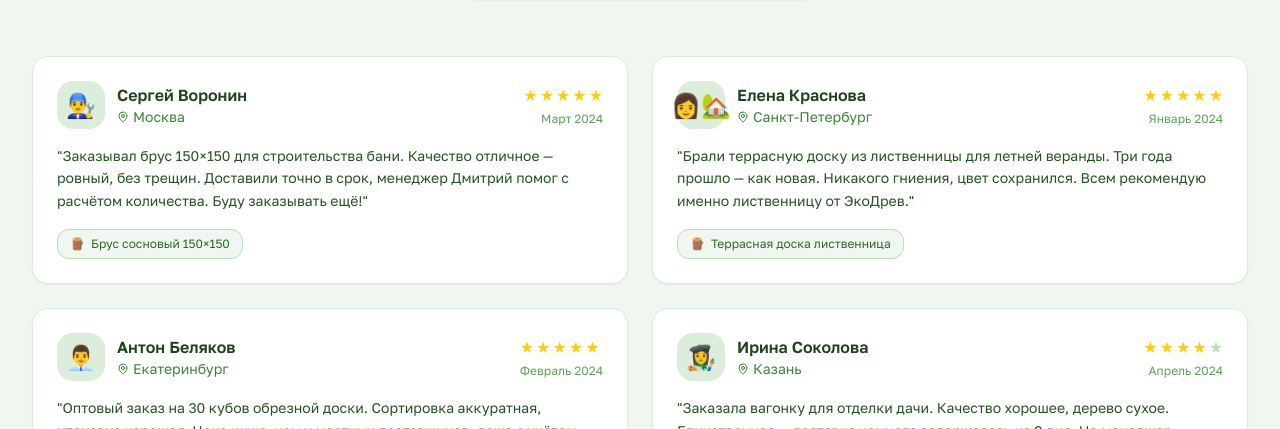
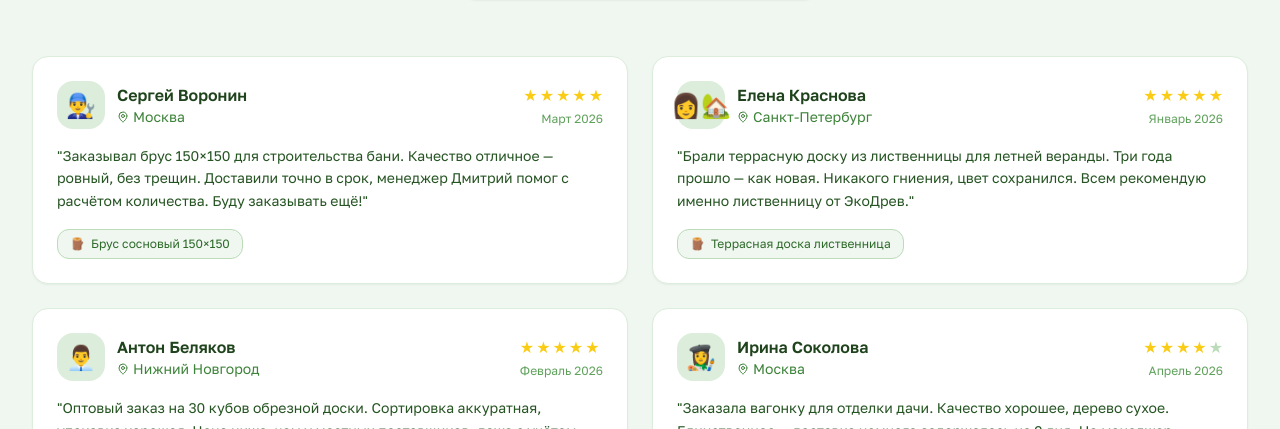
Before and after one commit to pr-poehali-dev/eco-wood-website, a React (Vite) app: page / in a window 1280 px wide. Shown: the part 5366-5795 px from the top of the page. Built offline with nearby package versions, Linux system fonts and the light colour scheme.

Commit message:
feat: update reviews locations and year

```diff
--- a/src/components/ReviewsSection.tsx
+++ b/src/components/ReviewsSection.tsx
@@ -7,7 +7,7 @@ const reviews = [
     name: 'Сергей Воронин',
     city: 'Москва',
     rating: 5,
-    date: 'Март 2024',
+    date: 'Март 2026',
     text: 'Заказывал брус 150×150 для строительства бани. Качество отличное — ровный, без трещин. Доставили точно в срок, менеджер Дмитрий помог с расчётом количества. Буду заказывать ещё!',
     product: 'Брус сосновый 150×150',
     avatar: '👨‍🔧',
@@ -18,47 +18,47 @@ const reviews = [
     city: 'Санкт-Петербург',
     rating: 5,
     text: 'Брали террасную доску из лиственницы для летней веранды. Три года прошло — как новая. Никакого гниения, цвет сохранился. Всем рекомендую именно лиственницу от ЭкоДрев.',
-    date: 'Январь 2024',
+    date: 'Январь 2026',
     product: 'Террасная доска лиственница',
     avatar: '👩‍🏡',
   },
   {
     id: 3,
     name: 'Антон Беляков',
-    city: 'Екатеринбург',
+    city: 'Нижний Новгород',
     rating: 5,
     text: 'Оптовый заказ на 30 кубов обрезной доски. Сортировка аккуратная, упаковка хорошая. Цена ниже, чем у местных поставщиков, даже с учётом доставки. Работаем постоянно!',
-    date: 'Февраль 2024',
+    date: 'Февраль 2026',
     product: 'Доска обрезная (оптом)',
     avatar: '👨‍💼',
   },
   {
     id: 4,
     name: 'Ирина Соколова',
-    city: 'Казань',
+    city: 'Москва',
     rating: 4,
     text: 'Заказала вагонку для отделки дачи. Качество хорошее, дерево сухое. Единственное — доставка немного задержалась на 2 дня. Но менеджер предупредил заранее. В целом довольна.',
-    date: 'Апрель 2024',
+    date: 'Апрель 2026',
     product: 'Вагонка сосновая',
     avatar: '👩‍🎨',
   },
   {
     id: 5,
     name: 'Николай Фёдоров',
-    city: 'Новосибирск',
+    city: 'Санкт-Петербург',
     rating: 5,
     text: 'Строю дом из бруса. ЭкоДрев — лучший поставщик из тех, что я нашёл. Геометрия точная, влажность в норме. Калькулятор на сайте очень помог с расчётом — сэкономил время и деньги.',
-    date: 'Март 2024',
+    date: 'Март 2026',
     product: 'Брус сосновый (крупный заказ)',
     avatar: '👷',
   },
   {
     id: 6,
     name: 'Анастасия Миронова',
-    city: 'Краснодар',
+    city: 'Нижний Новгород',
     rating: 5,
     text: 'Первый раз заказывала через интернет такой крупный стройматериал — переживала. Но всё прошло гладко. Отзывчивые менеджеры, быстрый ответ, качественная продукция. Спасибо!',
-    date: 'Май 2024',
+    date: 'Май 2026',
     product: 'Доска + брус для беседки',
     avatar: '👩‍💻',
   },
```
